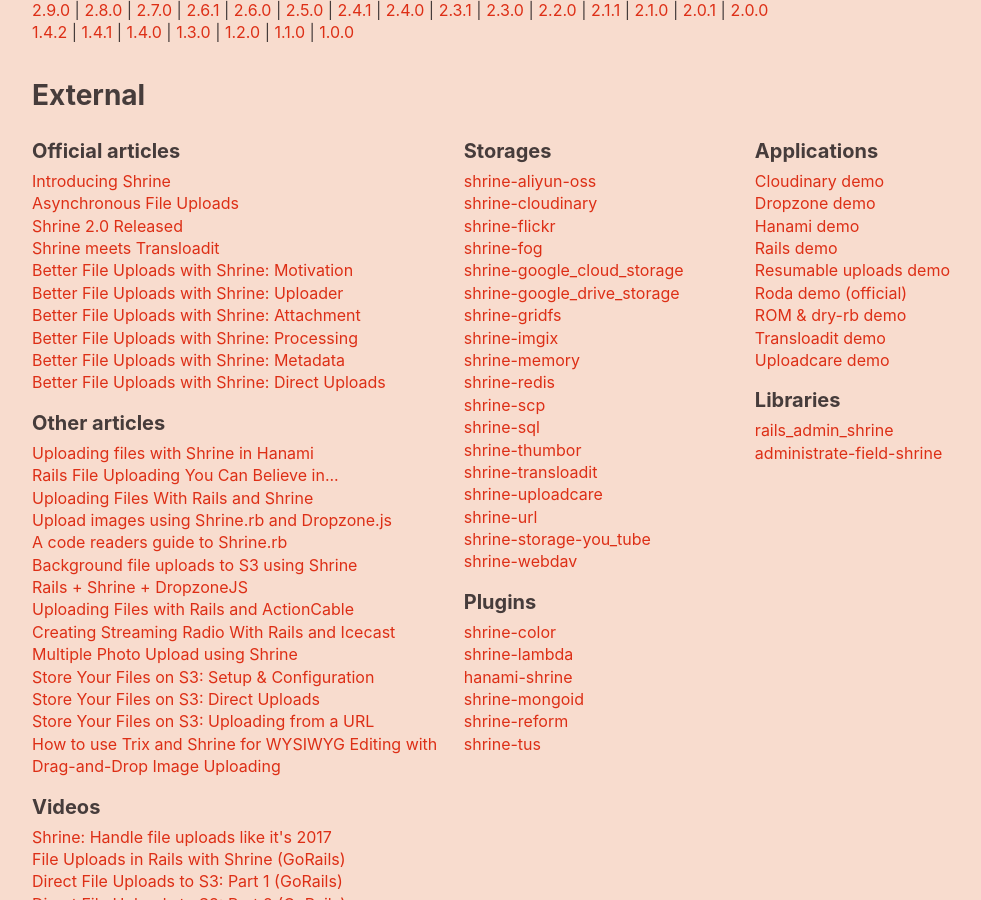
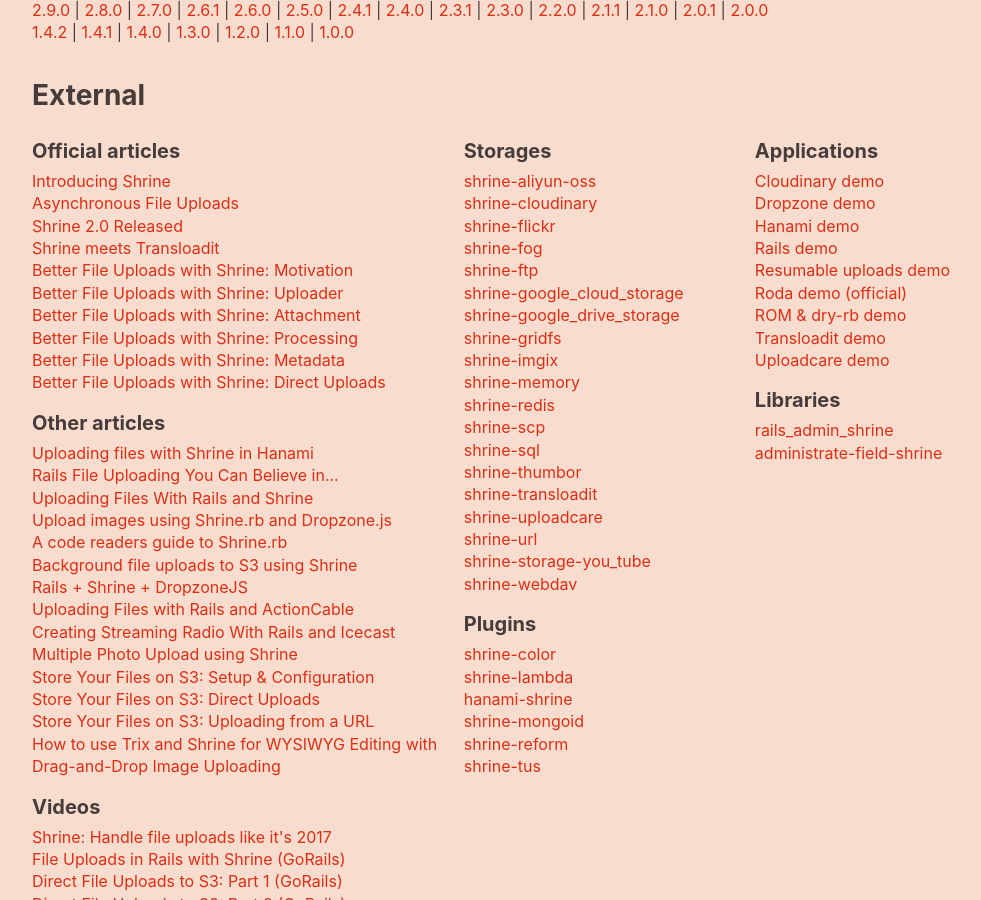
Before and after one commit to avinashcodeer/Romenics, a Jekyll site: the page built from www/index.html, in a window 1280 px wide and 900 px high, scrolled down 1951 px. Shown: the whole window, without its empty margins (106-1087 px from the left). Built offline with Jekyll 4.4.1, drawn with Linux system fonts in a browser that asks for light colours; emoji names are drawn with the system emoji font.

Commit message:
Link shrine-ftp on the website

```diff
--- a/www/_data/external.yml
+++ b/www/_data/external.yml
@@ -124,6 +124,9 @@
         name: shrine-fog
         url: https://github.com/janko-m/shrine-fog
       -
+        name: shrine-ftp
+        url: https://github.com/ProjectResound/shrine-ftp
+      -
         name: shrine-google_cloud_storage
         url: https://github.com/renchap/shrine-google_cloud_storage
       -
```
